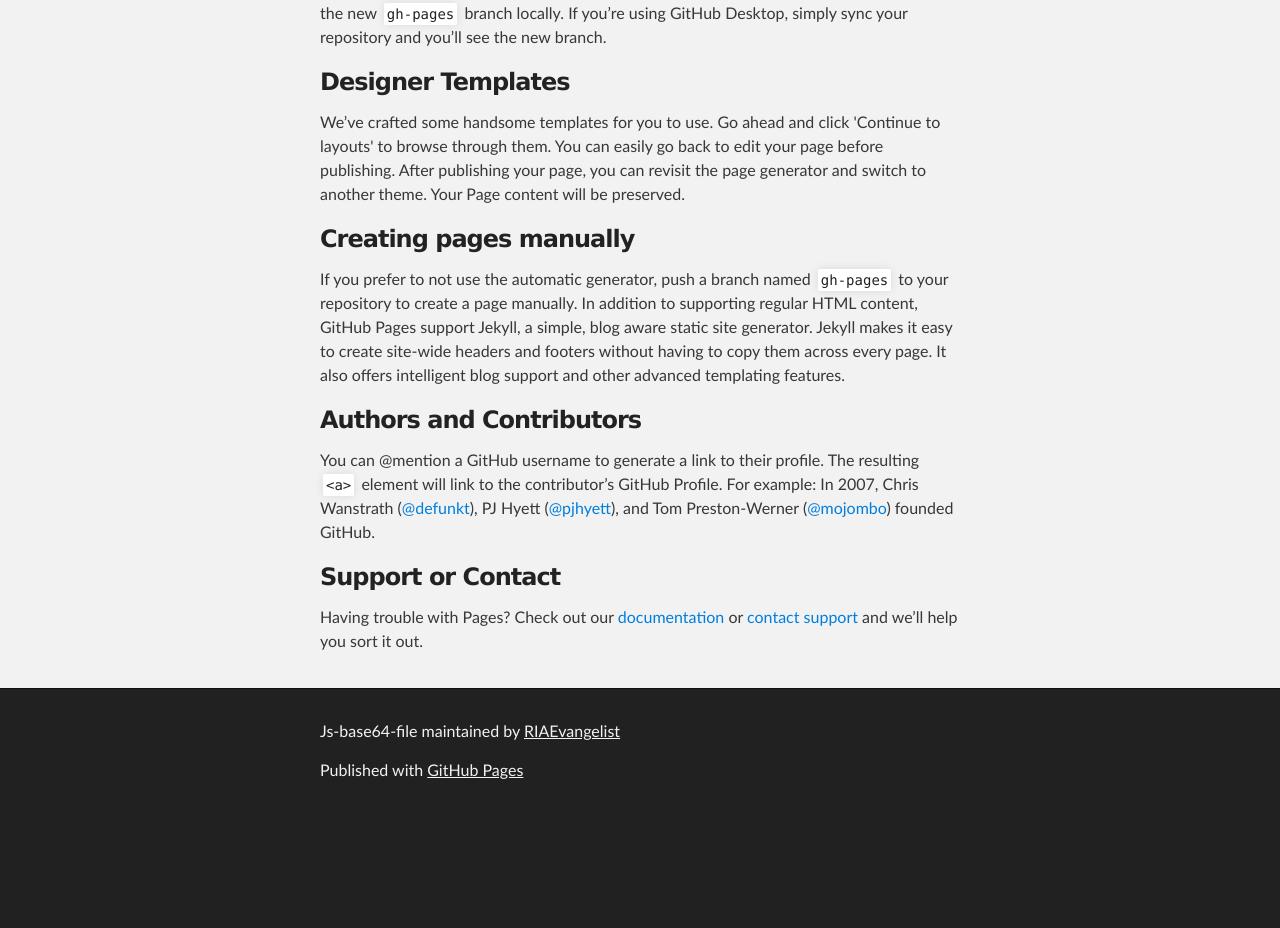
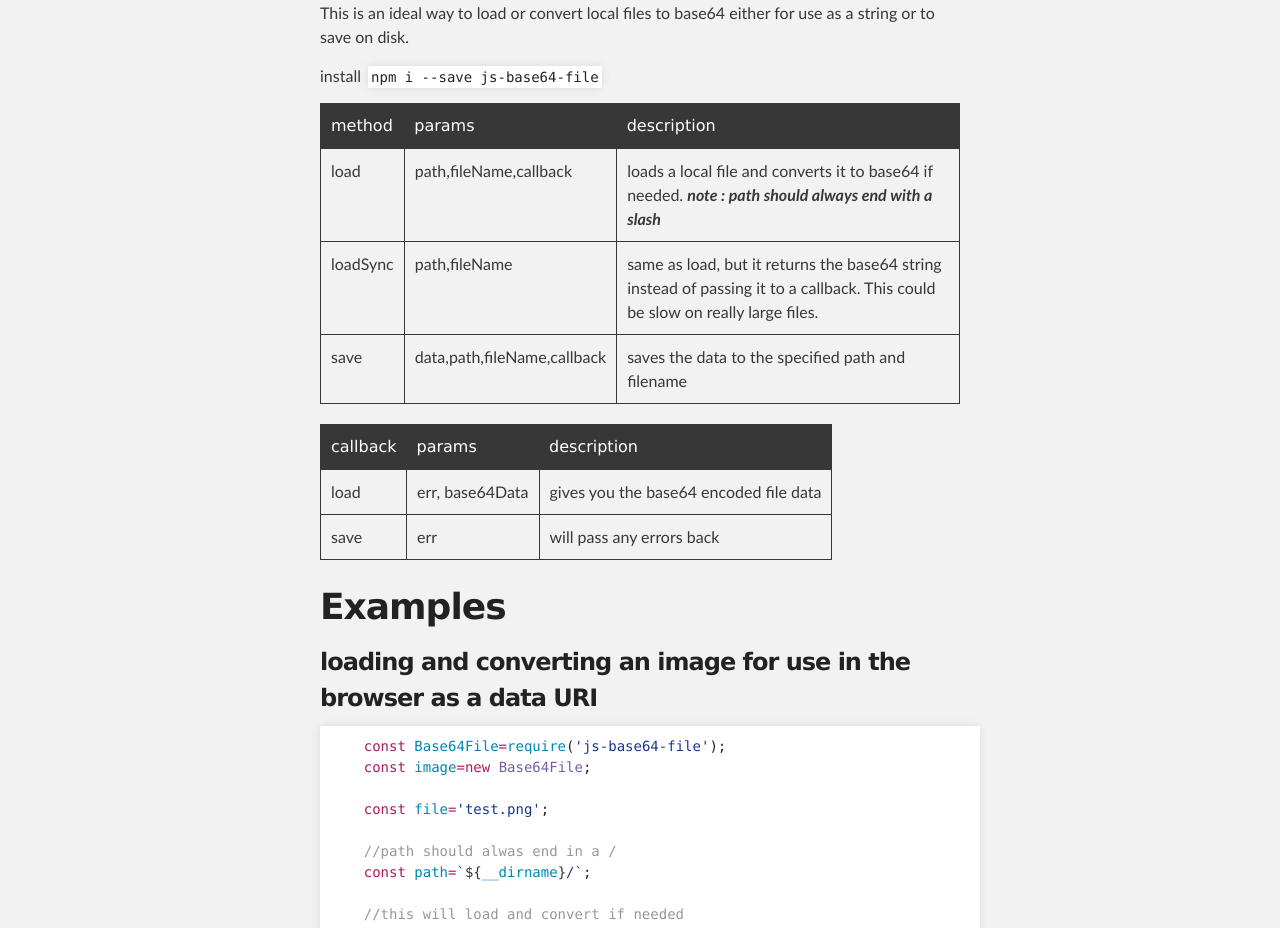
Before and after one commit to RIAEvangelist/js-base64-file, a plain HTML site: page index.html in a window 1280 px wide. Shown: the part 413-1341 px from the top of the page. Before the commit the page ends 1230 px from the top, so only its background shows below. Drawn offline with Linux system fonts and the light colour scheme.

```diff
--- a/index.html
+++ b/index.html
@@ -31,30 +31,91 @@
     <!-- MAIN CONTENT -->
     <div id="main_content_wrap" class="outer">
       <section id="main_content" class="inner">
-        <h3>
-<a id="welcome-to-github-pages" class="anchor" href="#welcome-to-github-pages" aria-hidden="true"><span aria-hidden="true" class="octicon octicon-link"></span></a>Welcome to GitHub Pages.</h3>
+        <h1>
+<a id="base64-file-loading-converting-and-saving-for-nodejs" class="anchor" href="#base64-file-loading-converting-and-saving-for-nodejs" aria-hidden="true"><span aria-hidden="true" class="octicon octicon-link"></span></a>Base64 File loading, converting and saving for node.js</h1>
 
-<p>This automatic page generator is the easiest way to create beautiful pages for all of your projects. Author your page content here <a href="https://guides.github.com/features/mastering-markdown/">using GitHub Flavored Markdown</a>, select a template crafted by a designer, and publish. After your page is generated, you can check out the new <code>gh-pages</code> branch locally. If you’re using GitHub Desktop, simply sync your repository and you’ll see the new branch.</p>
+<p>This is an ideal way to load or convert local files to base64 either for use as a string or to save on disk.</p>
+
+<p>install <code>npm i --save js-base64-file</code></p>
+
+<table>
+<thead>
+<tr>
+<th>method</th>
+<th>params</th>
+<th>description</th>
+</tr>
+</thead>
+<tbody>
+<tr>
+<td>load</td>
+<td>path,fileName,callback</td>
+<td>loads a local file and converts it to base64 if needed. <strong><em>note : path should always end with a slash</em></strong>
+</td>
+</tr>
+<tr>
+<td>loadSync</td>
+<td>path,fileName</td>
+<td>same as load, but it returns the base64 string instead of passing it to a callback. This could be slow on really large files.</td>
+</tr>
+<tr>
+<td>save</td>
+<td>data,path,fileName,callback</td>
+<td>saves the data to the specified path and filename</td>
+</tr>
+</tbody>
+</table>
+
+<table>
+<thead>
+<tr>
+<th>callback</th>
+<th>params</th>
+<th>description</th>
+</tr>
+</thead>
+<tbody>
+<tr>
+<td>load</td>
+<td>err, base64Data</td>
+<td>gives you the base64 encoded file data</td>
+</tr>
+<tr>
+<td>save</td>
+<td>err</td>
+<td>will pass any errors back</td>
+</tr>
+</tbody>
+</table>
+
+<h1>
+<a id="examples" class="anchor" href="#examples" aria-hidden="true"><span aria-hidden="true" class="octicon octicon-link"></span></a>Examples</h1>
 
 <h3>
-<a id="designer-templates" class="anchor" href="#designer-templates" aria-hidden="true"><span aria-hidden="true" class="octicon octicon-link"></span></a>Designer Templates</h3>
+<a id="loading-and-converting-an-image-for-use-in-the-browser-as-a-data-uri" class="anchor" href="#loading-and-converting-an-image-for-use-in-the-browser-as-a-data-uri" aria-hidden="true"><span aria-hidden="true" class="octicon octicon-link"></span></a>loading and converting an image for use in the browser as a data URI</h3>
 
-<p>We’ve crafted some handsome templates for you to use. Go ahead and click 'Continue to layouts' to browse through them. You can easily go back to edit your page before publishing. After publishing your page, you can revisit the page generator and switch to another theme. Your Page content will be preserved.</p>
+<div class="highlight highlight-source-js"><pre>
+    <span class="pl-k">const</span> <span class="pl-c1">Base64File</span><span class="pl-k">=</span><span class="pl-c1">require</span>(<span class="pl-s"><span class="pl-pds">'</span>js-base64-file<span class="pl-pds">'</span></span>);
+    <span class="pl-k">const</span> <span class="pl-c1">image</span><span class="pl-k">=</span><span class="pl-k">new</span> <span class="pl-en">Base64File</span>;
+
+    <span class="pl-k">const</span> <span class="pl-c1">file</span><span class="pl-k">=</span><span class="pl-s"><span class="pl-pds">'</span>test.png<span class="pl-pds">'</span></span>;
+
+    <span class="pl-c">//path should alwas end in a /</span>
+    <span class="pl-k">const</span> <span class="pl-c1">path</span><span class="pl-k">=</span><span class="pl-s"><span class="pl-pds">`</span><span class="pl-s1"><span class="pl-pse">${</span><span class="pl-c1">__dirname</span><span class="pl-pse">}</span></span>/<span class="pl-pds">`</span></span>;
+
+    <span class="pl-c">//this will load and convert if needed</span>
+    <span class="pl-k">const</span> <span class="pl-c1">data</span><span class="pl-k">=</span><span class="pl-smi">image</span>.<span class="pl-en">loadSync</span>(path,file);
+    <span class="pl-en">console</span>.<span class="pl-c1">log</span>(<span class="pl-s"><span class="pl-pds">'</span>you could send this image via ws or http to the browser now : <span class="pl-cce">\n</span><span class="pl-pds">'</span></span>,data);
+</pre></div>
 
 <h3>
-<a id="creating-pages-manually" class="anchor" href="#creating-pages-manually" aria-hidden="true"><span aria-hidden="true" class="octicon octicon-link"></span></a>Creating pages manually</h3>
+<a id="saving-the-above-converted-image-for-later-use" class="anchor" href="#saving-the-above-converted-image-for-later-use" aria-hidden="true"><span aria-hidden="true" class="octicon octicon-link"></span></a>saving the above converted image for later use.</h3>
 
-<p>If you prefer to not use the automatic generator, push a branch named <code>gh-pages</code> to your repository to create a page manually. In addition to supporting regular HTML content, GitHub Pages support Jekyll, a simple, blog aware static site generator. Jekyll makes it easy to create site-wide headers and footers without having to copy them across every page. It also offers intelligent blog support and other advanced templating features.</p>
+<div class="highlight highlight-source-js"><pre>
+    <span class="pl-smi">image</span>.<span class="pl-en">save</span>(data,path,<span class="pl-s"><span class="pl-pds">`</span>copy-b64-<span class="pl-s1"><span class="pl-pse">${</span>file<span class="pl-pse">}</span></span><span class="pl-pds">`</span></span>);
+</pre></div>
 
-<h3>
-<a id="authors-and-contributors" class="anchor" href="#authors-and-contributors" aria-hidden="true"><span aria-hidden="true" class="octicon octicon-link"></span></a>Authors and Contributors</h3>
-
-<p>You can @mention a GitHub username to generate a link to their profile. The resulting <code>&lt;a&gt;</code> element will link to the contributor’s GitHub Profile. For example: In 2007, Chris Wanstrath (<a href="https://github.com/defunkt" class="user-mention">@defunkt</a>), PJ Hyett (<a href="https://github.com/pjhyett" class="user-mention">@pjhyett</a>), and Tom Preston-Werner (<a href="https://github.com/mojombo" class="user-mention">@mojombo</a>) founded GitHub.</p>
-
-<h3>
-<a id="support-or-contact" class="anchor" href="#support-or-contact" aria-hidden="true"><span aria-hidden="true" class="octicon octicon-link"></span></a>Support or Contact</h3>
-
-<p>Having trouble with Pages? Check out our <a href="https://help.github.com/pages">documentation</a> or <a href="https://github.com/contact">contact support</a> and we’ll help you sort it out.</p>
+<p>It's that simple! And it will work with any file type!</p>
       </section>
     </div>
 
```
Also changed, not shown: params.json (+1 -1 lines).
